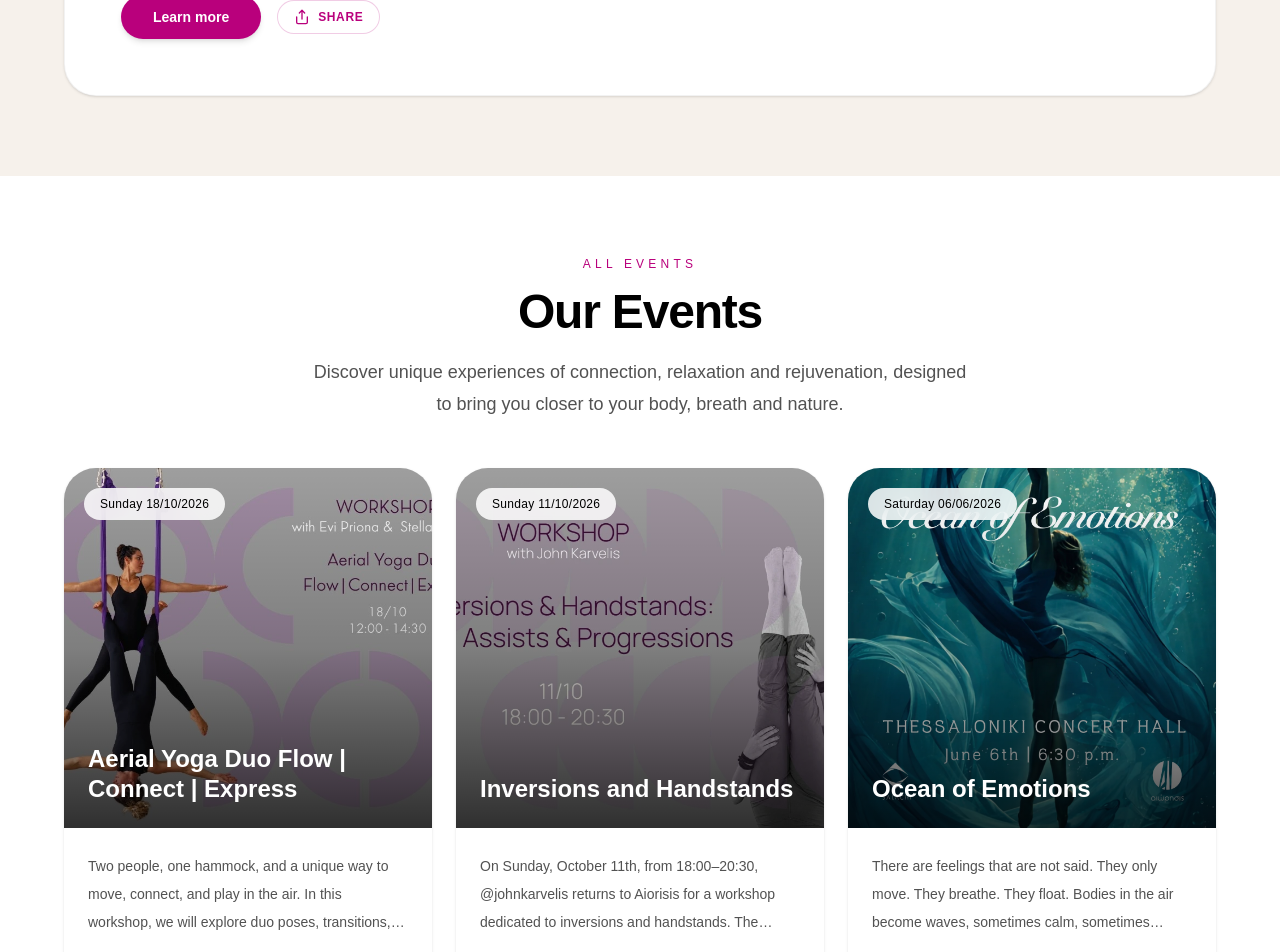
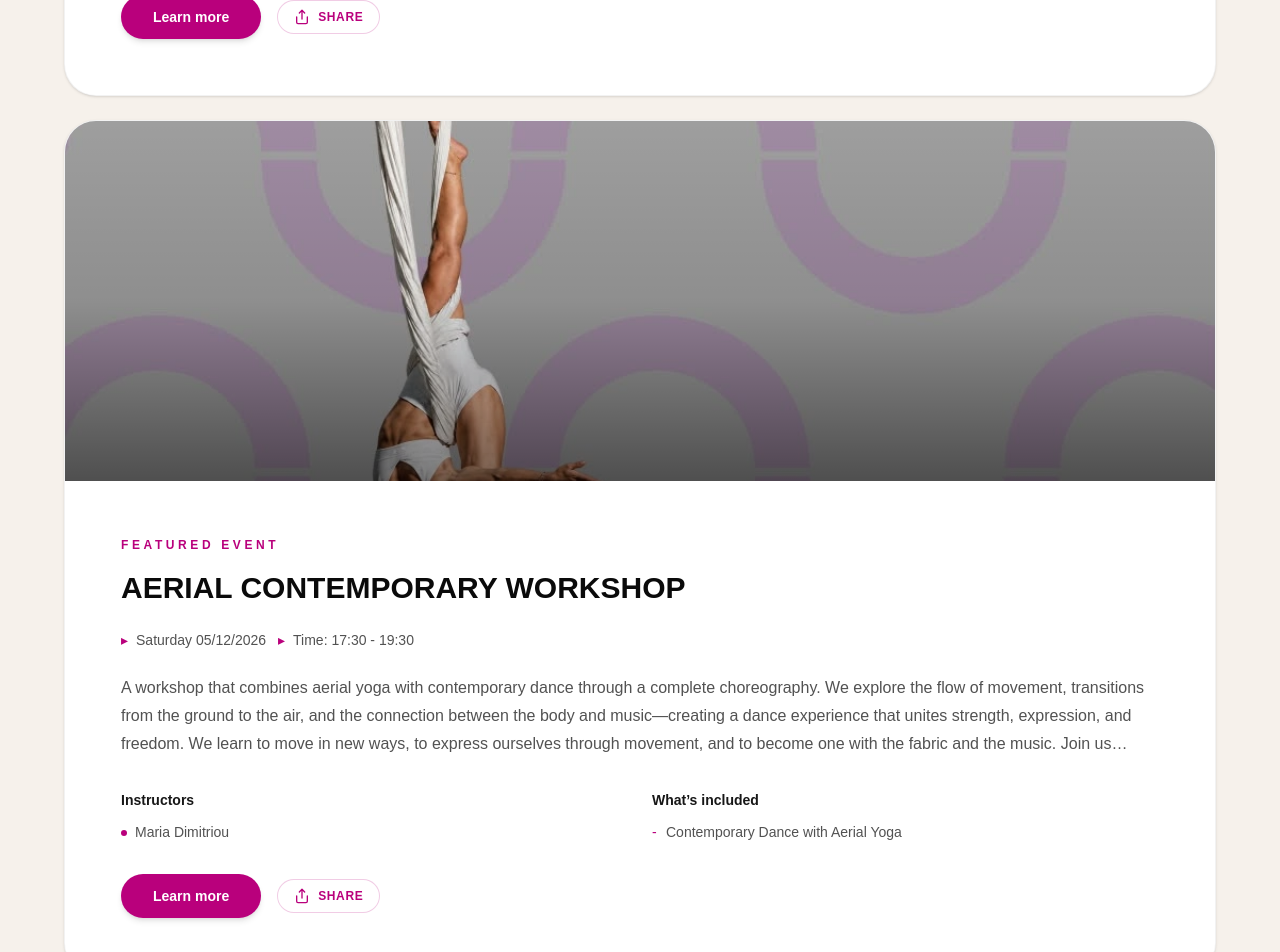
Before and after one commit to Tsagiannoudis/aiorisis, a Next.js app: page /en/events in a window 1280 px wide. Shown: the part 1860-2812 px from the top of the page. Built offline with nearby package versions, Linux system fonts and the light colour scheme; no server answers.

Commit message:
contemporary workshop

```diff
--- a/data/EventData.ts
+++ b/data/EventData.ts
@@ -1777,4 +1777,66 @@ It is designed for students with at least one year of Aerial Yoga experience, as
     googleFormLink:
       "https://docs.google.com/forms/d/e/1FAIpQLSfHDL8CISwjHEj-zs9_mn2pCX9NYqgNB8XWajlU_CKFUJFOPw/viewform?usp=publish-editor",
   },
+  //25
+  {
+    id: 25,
+    slug: "aeria-contemporary-workshop",
+    title: {
+      el: `AERIAL CONTEMPORARY WORKSHOP`,
+
+      en: `AERIAL CONTEMPORARY WORKSHOP`,
+    },
+    startDate: "2026-12-05",
+    date: {
+      el: `Σάββατο 05/12/2026`,
+
+      en: `Saturday 05/12/2026`,
+    },
+    time: {
+      el: `Ώρα: 17:30 - 19:30`,
+
+      en: `Time: 17:30 - 19:30`,
+    },
+    description: {
+      el: `Ένα workshop που συνδυάζει την aerial yoga με τον σύγχρονο χορό, μέσα από μια ολοκληρωμένη χορογραφία.\n
+      Εξερευνούμε τη ροή της κίνησης, τις μεταβάσεις από το έδαφος στον αέρα και τη σύνδεση του σώματος με τη μουσική, δημιουργώντας μια χορευτική εμπειρία που ενώνει τη δύναμη, την έκφραση και την ελευθερία.\n
+      Μαθαίνουμε να κινούμαστε διαφορετικά, να εκφραζόμαστε μέσα από την κίνηση και να γινόμαστε ένα με το ύφασμα και τη μουσική.\n
+      Ελάτε να συναντηθούμε εκεί όπου ο σύγχρονος χορός συναντά την ελευθερία του αέρα.\n
+      Απευθύνεται σε μαθητές με τουλάχιστον 1 χρόνο εμπειρίας στην Aerial Yoga.`,
+
+      en: `A workshop that combines aerial yoga with contemporary dance through a complete choreography.\n
+      We explore the flow of movement, transitions from the ground to the air, and the connection between the body and music—creating a dance experience that unites strength, expression, and freedom.\n
+      We learn to move in new ways, to express ourselves through movement, and to become one with the fabric and the music.\n
+      Join us where contemporary dance meets the freedom of the air.\n
+      Designed for students with at least one year of experience in aerial yoga.`,
+    },
+    includes: [
+      {
+        el: `Σύγχρονος χορός με Aerial Yoga`,
+
+        en: `Contemporary Dance with Aerial Yoga`,
+      },
+    ],
+    instructors: [
+      {
+        el: `Μαρία Δημητρίου`,
+
+        en: `Maria Dimitriou`,
+      },
+    ],
+    instructorDetails: {
+      el: ``,
+
+      en: ``,
+    },
+    location: {
+      el: ``,
+
+      en: ``,
+    },
+    image: "/events/aeria-contemporary-workshop-2026-1.webp",
+    imagePage: "/events/aeria-contemporary-workshop-2026-1.webp",
+    googleFormLink:
+      "https://docs.google.com/forms/d/e/1FAIpQLSeFJPpOyegRdvOUefdJX4DmuHVuIHIVj9vXIWGXcB0M4iauBQ/viewform?usp=dialog",
+  },
 ];
```
Also changed, not shown: public/events/aeria-contemporary-workshop-2026-1.webp (added).
